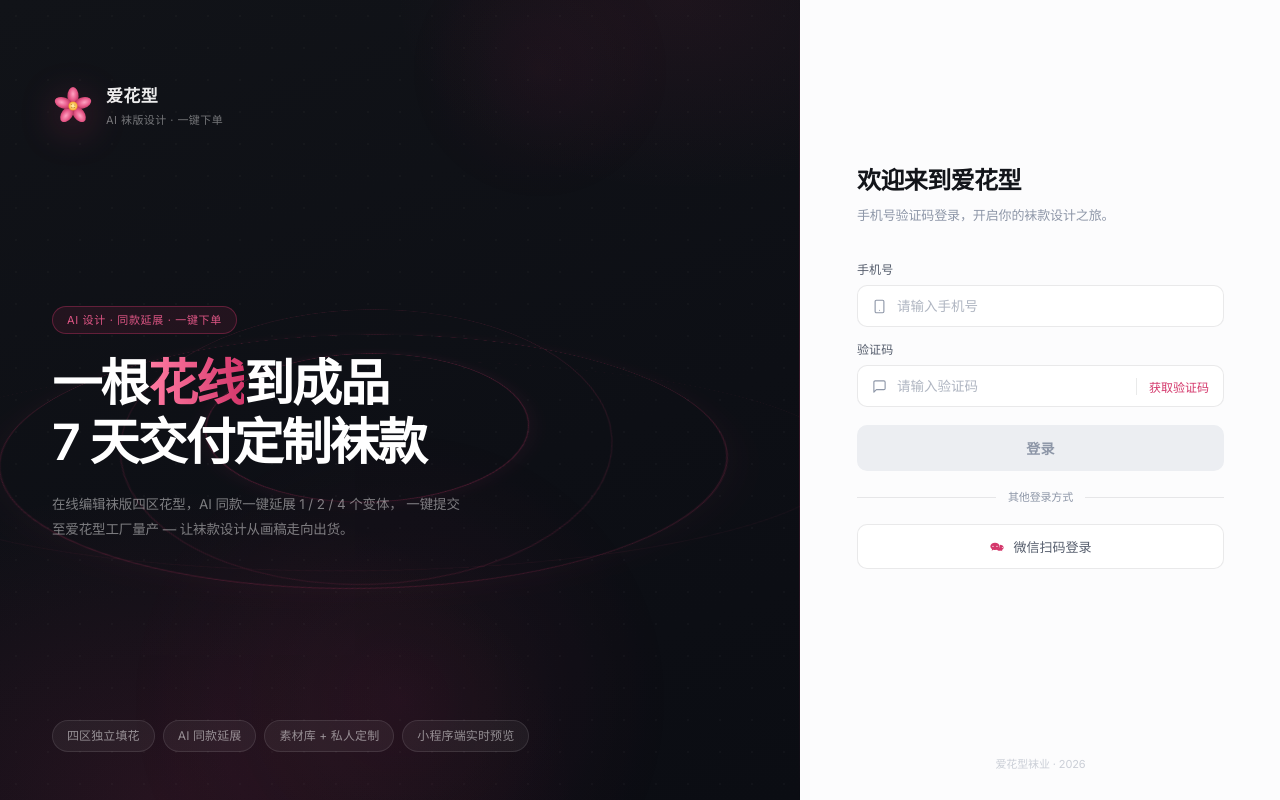
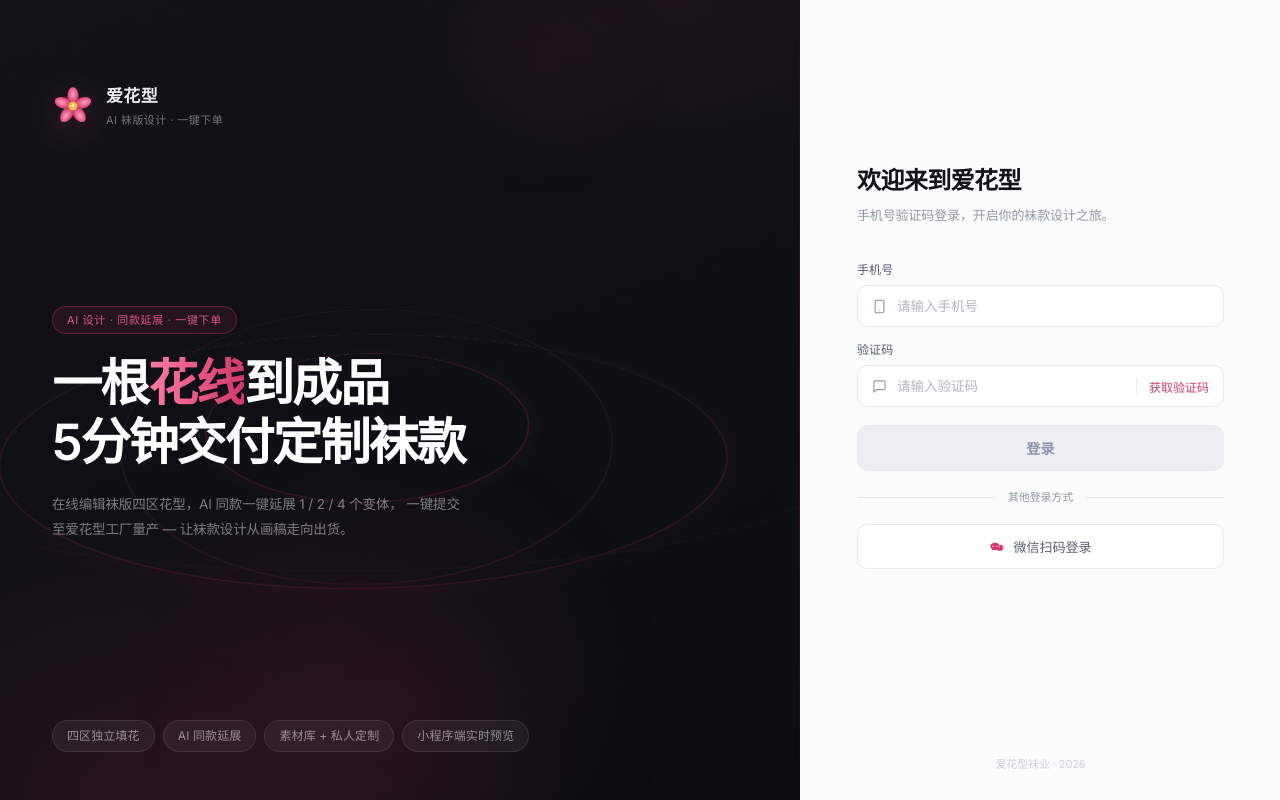
Before and after one commit to cryangle0/AISock, a React (Vite) app: page / in a window 1280 px wide. Built offline with nearby package versions, Linux system fonts and the light colour scheme.

Commit message:
chore: 更新交付时间文案 7天 -> 5分钟

```diff
--- a/src/components/LoginPage.jsx
+++ b/src/components/LoginPage.jsx
@@ -42,7 +42,7 @@ export default function LoginPage({ onLogin }) {
             <div className="lp-badge">AI 设计 · 同款延展 · 一键下单</div>
             <h1 className="lp-headline">
               一根<em>花线</em>到成品<br/>
-              7 天交付定制袜款
+              5分钟交付定制袜款
             </h1>
             <p className="lp-desc">
               在线编辑袜版四区花型，AI 同款一键延展 1 / 2 / 4 个变体，
```
